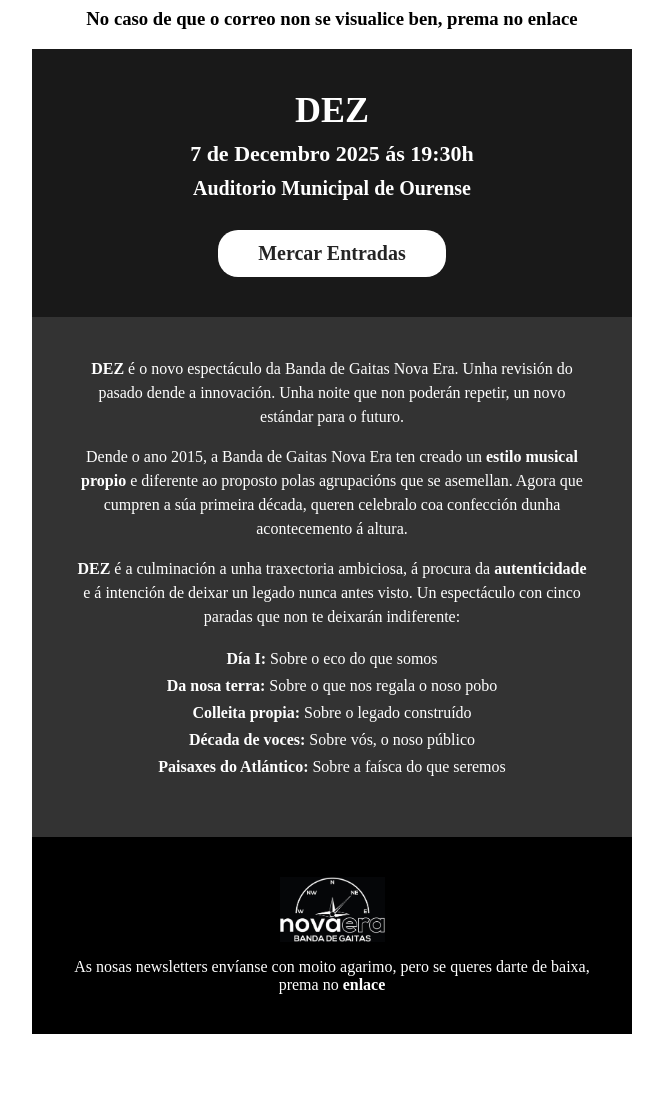
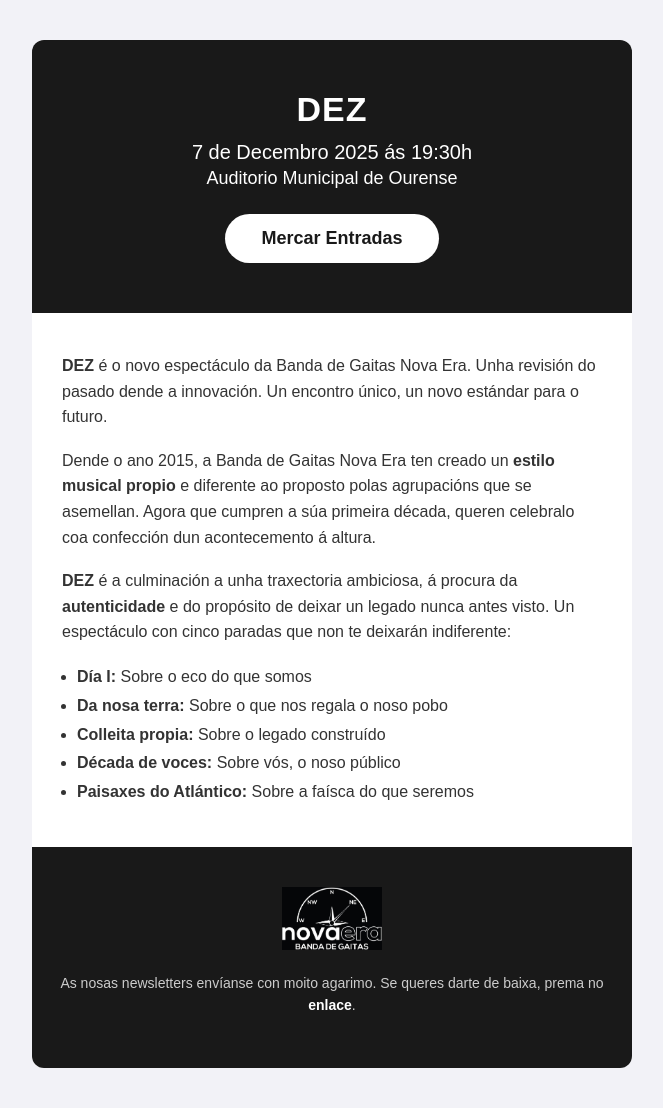
Before and after one commit to paquinho89/novaera, a Django app: template newsletter/templates/newsletter_1_email.html in a window 1280 px wide. Shown: the whole page, without its empty margins (308-971 px from the left). Before the commit the page ends 1034 px from the top, so only its background shows below. Run offline with Django 3.2, Linux system fonts and the light colour scheme; the template is opened without the code that fills it, so the values that code supplies are empty.

Commit message:
email_friendly

```diff
--- a/newsletter/templates/newsletter_1_email.html
+++ b/newsletter/templates/newsletter_1_email.html
@@ -1,50 +1,85 @@
 {% load static %}
 
-<table width="600" align="center" cellpadding="0" cellspacing="0" border="0">
+<!DOCTYPE html>
+<html lang="gl">
+<head>
+<meta charset="UTF-8">
+<meta name="viewport" content="width=device-width, initial-scale=1.0">
+<title>Nova Era - DEZ</title>
+</head>
+
+<body style="margin:0; padding:0; background:#f2f2f7; font-family:Arial, Helvetica, sans-serif;">
+
+<table width="100%" cellpadding="0" cellspacing="0" border="0" style="background:#f2f2f7; padding:40px 0;">
   <tr>
-    <td>
-      <h3 style="text-align: center;"><a href= "https://www.novaera.gal/newsletter_landingpage/" style="text-decoration: none; color: black">No caso de que o correo non se visualice ben, prema no <strong>enlace</strong></a></h3>
-    </td>
-  </tr>
+    <td align="center">
+
+      <!-- MAIN CONTAINER -->
+      <table width="600" cellpadding="0" cellspacing="0" border="0" style="background:#ffffff; border-radius:12px; overflow:hidden;">
+
+        <!-- HEADER -->
         <tr>
-    <td bgcolor="#191919" style="padding:40px; text-align:center; color:#fff;">
-      <a href="https://entradas.ataquilla.com/es/ventaentradas/conciertos/251-auditorio-municipal-de-ourense/x3ajp45k-dez" target="_blank" style="display:block; text-decoration:none; color:inherit;">
-        <h1 style="font-size:36px; margin:0;">DEZ</h1>
-        <h3 style="font-size:22px; margin:10px 0;">7 de Decembro 2025 ás 19:30h</h3>
-        <h4 style="font-size:20px; margin:10px 0;">Auditorio Municipal de Ourense</h4>
-        <div style="display:inline-block; margin-top:20px; background:#ffffff; color:#242424; padding:12px 40px; text-decoration:none; border-radius:20px; font-weight:bold; font-size:20px;">
+          <td bgcolor="#191919" style="padding:50px 20px; text-align:center; color:#ffffff;">
+            <p style="font-size:34px; margin:0; font-weight:bold; letter-spacing:1px;">DEZ</p>
+            <p style="font-size:20px; margin:12px 0 4px 0;">7 de Decembro 2025 ás 19:30h</p>
+            <p style="font-size:18px; margin:0;">Auditorio Municipal de Ourense</p>
+
+            <a href="https://entradas.ataquilla.com/es/ventaentradas/conciertos/251-auditorio-municipal-de-ourense/x3ajp45k-dez"
+               target="_blank"
+               style="display:inline-block; margin-top:25px; background:#ffffff; color:#191919; padding:14px 36px; border-radius:30px; font-size:18px; font-weight:bold; text-decoration:none;">
               Mercar Entradas
-        </div>
             </a>
           </td>
         </tr>
 
+        <!-- BODY TEXT -->
         <tr>
-    <td bgcolor="#333333" style="padding:40px; text-align:center; color:#fff;">
-      <p style="color:white;line-height:150%" class="text-muted">
-          <strong>DEZ</strong> é o novo espectáculo da Banda de Gaitas Nova Era. Unha revisión do pasado dende a innovación. Unha noite que non poderán repetir, un novo estándar para o futuro.
+          <td bgcolor="#ffffff" style="padding:40px 30px; color:#333333;">
+
+            <p style="font-size:16px; line-height:160%; margin:0 0 18px 0;">
+              <strong>DEZ</strong> é o novo espectáculo da Banda de Gaitas Nova Era. Unha revisión do pasado dende a innovación. Un encontro único, un novo estándar para o futuro.
             </p>
-          <p style="color:white;line-height:150%" class="text-muted">
-          Dende o ano 2015, a Banda de Gaitas Nova Era ten creado un <strong>estilo musical propio</strong> e diferente ao proposto polas agrupacións que se asemellan. Agora que cumpren a súa primeira década, queren celebralo coa confección dunha acontecemento á altura.
+
+            <p style="font-size:16px; line-height:160%; margin:0 0 18px 0;">
+              Dende o ano 2015, a Banda de Gaitas Nova Era ten creado un <strong>estilo musical propio</strong> e diferente ao proposto polas agrupacións que se asemellan. Agora que cumpren a súa primeira década, queren celebralo coa confección dun acontecemento á altura.
             </p>
-          <p style="color:white;line-height:150%" class="text-muted">
-          <strong>DEZ</strong> é a culminación a unha traxectoria ambiciosa, á procura da <strong>autenticidade</strong> e á intención de deixar un legado nunca antes visto. Un espectáculo con cinco paradas que non te deixarán indiferente:
+
+            <p style="font-size:16px; line-height:160%; margin:0 0 18px 0;">
+              <strong>DEZ</strong> é a culminación a unha traxectoria ambiciosa, á procura da <strong>autenticidade</strong> e do propósito de deixar un legado nunca antes visto. Un espectáculo con cinco paradas que non te deixarán indiferente:
             </p>
-      <ul style="list-style-type: none; padding-left: 0; line-height: 1.7; color: white;">
+
+            <ul style="padding-left:15px; margin:0; color:#333333; line-height:180%; font-size:16px;">
               <li><strong>Día I:</strong> Sobre o eco do que somos</li>
-          <li><strong>Da nosa terra: </strong>Sobre o que nos regala o noso pobo</li>
-          <li><strong>Colleita propia: </strong>Sobre o legado construído</li>
+              <li><strong>Da nosa terra:</strong> Sobre o que nos regala o noso pobo</li>
+              <li><strong>Colleita propia:</strong> Sobre o legado construído</li>
               <li><strong>Década de voces:</strong> Sobre vós, o noso público</li>
               <li><strong>Paisaxes do Atlántico:</strong> Sobre a faísca do que seremos</li>
             </ul>
+
           </td>
         </tr>
+
+        <!-- FOOTER -->
         <tr>
-    <td bgcolor="black" align="center" style="esd-block-text es-p15t es-p15b m-4; padding:40px; text-align:center; color:#fff;">
-      <a target="_blank" href="https://www.novaera.gal">
-        <img src='{% static "novaera_logo.jpg" %}' alt="" width="105" class="adapt-img">
+          <td bgcolor="#191919" align="center" style="padding:40px 20px; color:#cccccc;">
+            <a href="https://www.novaera.gal" target="_blank">
+              <img src="{% static 'novaera_logo.jpg' %}" alt="Logo Nova Era" width="100" style="margin-bottom:18px;">
             </a>
-      <p style="color: white;">As nosas newsletters envíanse con moito agarimo, pero se queres darte de baixa, prema no <a href="https://www.novaera.gal/unsubscribe_landingpage/" target="_blank" style="text-decoration:none; color:inherit;"><strong>enlace</strong></a></p>
+
+            <p style="font-size:14px; line-height:160%; margin:0 0 12px 0;">
+              As nosas newsletters envíanse con moito agarimo.
+              Se queres darte de baixa, prema no
+              <a href="https://www.novaera.gal/unsubscribe_landingpage/" target="_blank" style="color:#ffffff; text-decoration:none;"><strong>enlace</strong></a>.
+            </p>
+          </td>
+        </tr>
+
+      </table>
+      <!-- END MAIN -->
+
     </td>
   </tr>
 </table>
+
+</body>
+</html>
```
Also changed, not shown: newsletter/templates/newsletter_1_email_cuarentena.html (added, +48 -0 lines). Lines whose indentation alone changed are shown as unchanged.
